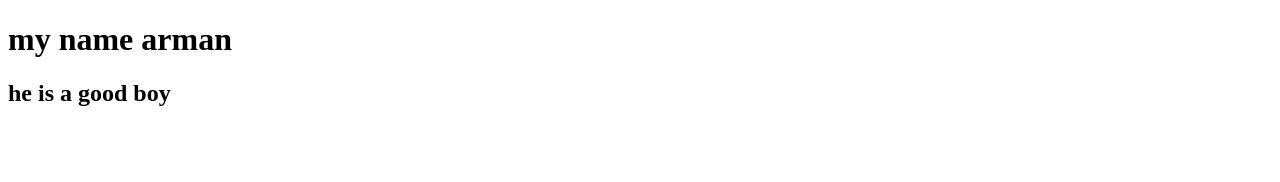
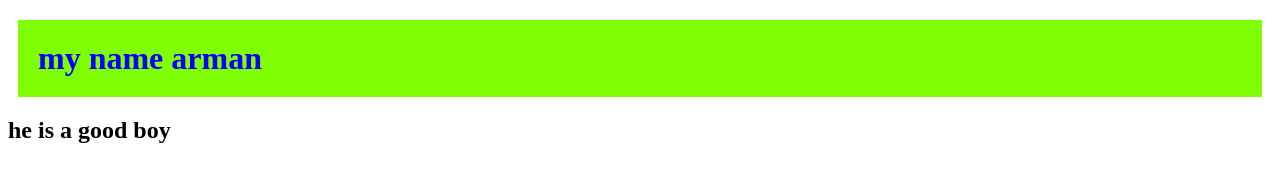
Before and after one commit to armanbhuiyan007/my-second-repo, a plain HTML site: page index.html in a window 1280 px wide. Drawn offline with Linux system fonts and the light colour scheme.

Commit message:
style added

```diff
--- a/index.html
+++ b/index.html
@@ -5,6 +5,7 @@
     <meta http-equiv="X-UA-Compatible" content="IE=edge">
     <meta name="viewport" content="width=device-width, initial-scale=1.0">
     <title>My second github repo</title>
+    <link rel="stylesheet" href="style.css">
 </head>
 <body>
     <h1>my name arman</h1>
--- /dev/null
+++ b/style.css
@@ -0,0 +1,6 @@
+h1{
+    color: blue;
+    background-color: chartreuse;
+    margin: 20px 10px;
+    padding: 20px 20px;
+}
```
